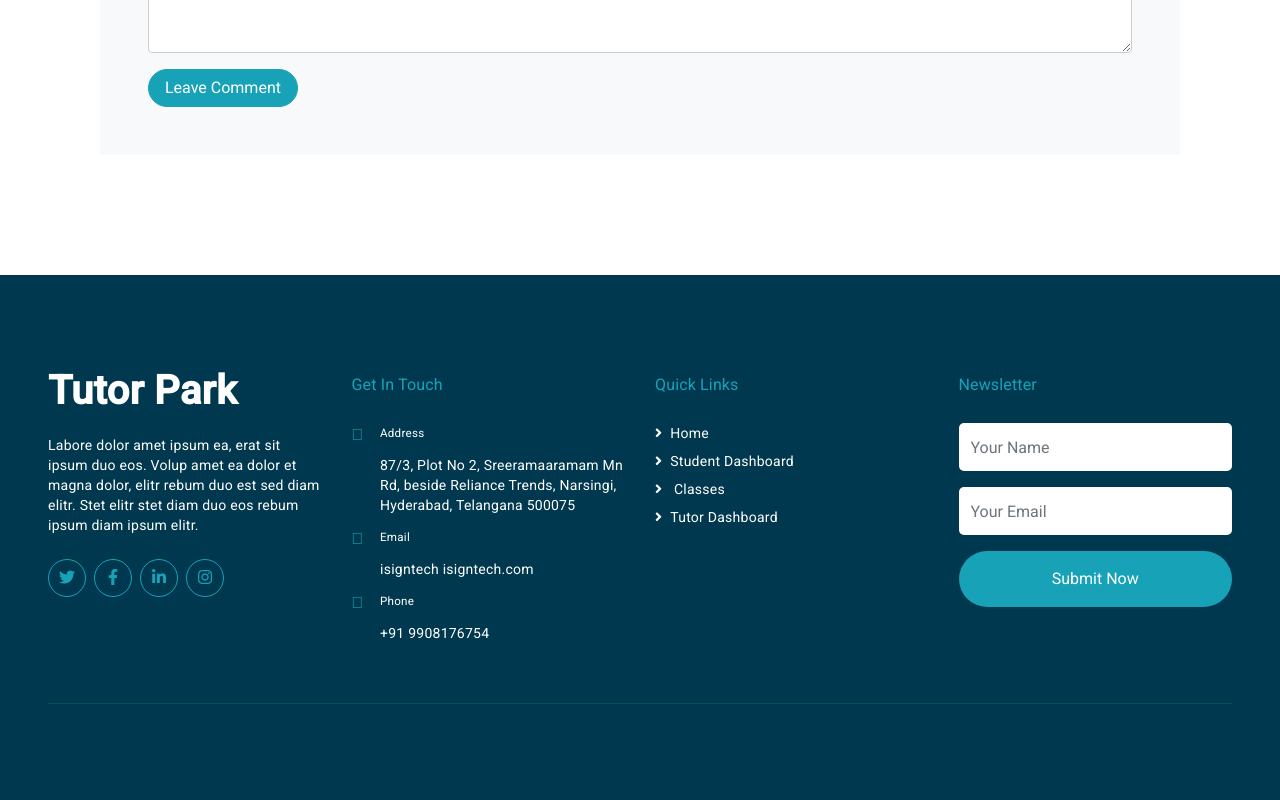
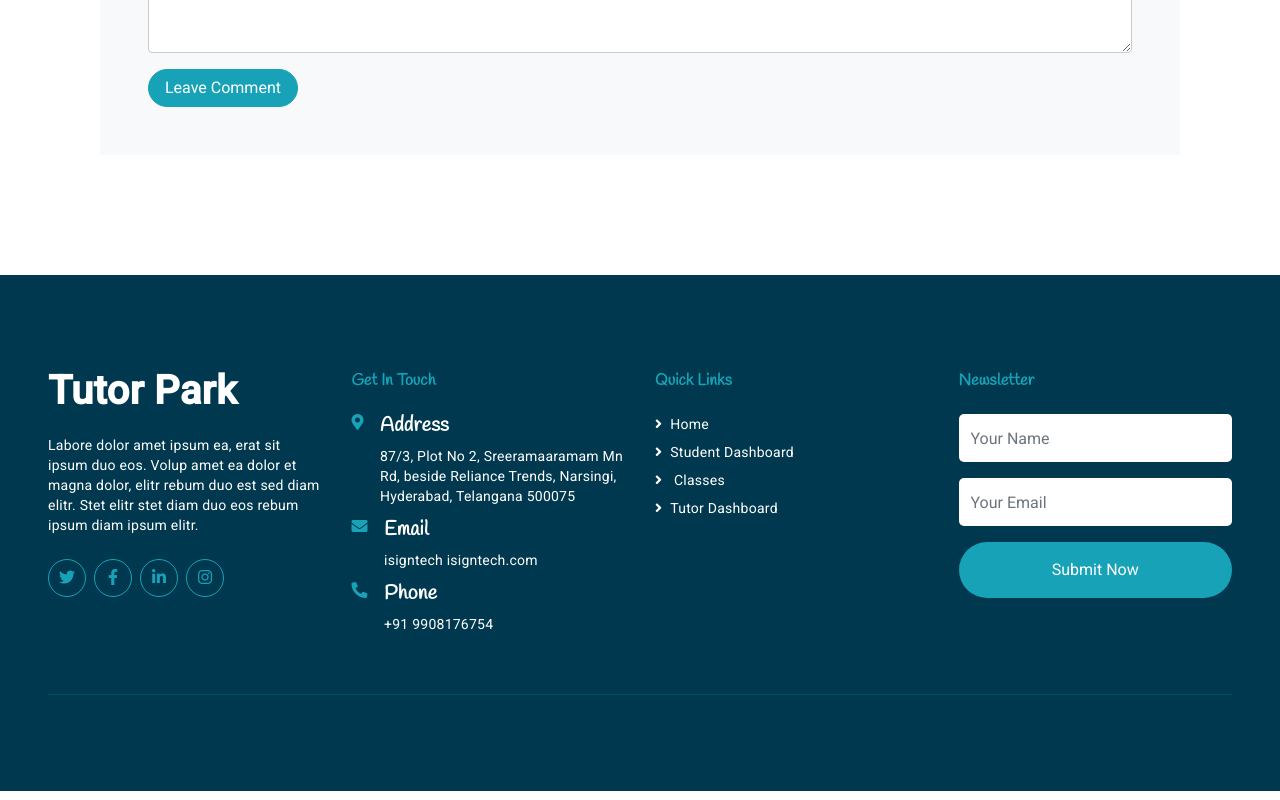
Before and after one commit to charankuramana09/GHT-Frontend, an Angular app in the folder GHT-Project/: page /student in a window 1280 px wide. Shown: the part 2170-2970 px from the top of the page. Built offline with nearby package versions, Linux system fonts and the light colour scheme.

Commit message:
footer updated

```diff
--- a/GHT-Project/src/app/components/arrange-a-tutor/arrange-a-tutor.component.css
+++ b/GHT-Project/src/app/components/arrange-a-tutor/arrange-a-tutor.component.css
@@ -82,3 +82,18 @@ h1, h2, h3, h4, h5, h6,
 h1, .h1 {
     font-size: 2.5rem;
 }
+
+@keyframes fadeInSlideDown {
+    0% {
+        opacity: 0;
+        transform: translateY(-20px);
+    }
+    100% {
+        opacity: 1;
+        transform: translateY(0);
+    }
+}
+
+h1.text-white.m-0 {
+    animation: fadeInSlideDown 5s ease-in-out forwards;
+}
--- a/GHT-Project/src/app/components/footer/footer.component.css
+++ b/GHT-Project/src/app/components/footer/footer.component.css
@@ -0,0 +1,46 @@
+.fa, .far, .fas {
+    font-family: "Font Awesome 5 Free";
+}
+
+
+.fa,.fab,.fad,.fal,.far,.fas {
+    -moz-osx-font-smoothing: grayscale;
+    -webkit-font-smoothing: antialiased;
+    display: inline-block;
+    font-style: normal;
+    font-variant: normal;
+    text-rendering: auto;
+    line-height: 1
+}
+
+.fa, .fas {
+    font-weight: 900;
+}
+
+h1, h2, h3, h4, h5, h6 {
+    margin-top: 0;
+    margin-bottom: 0.5rem;
+}
+
+h1, h2, h3, h4, h5, h6, .h1, .h2, .h3, .h4, .h5, .h6 {
+    margin-bottom: 0.5rem;
+    font-family: "Handlee", cursive;
+    font-weight: bold;
+    line-height: 1.2;
+    color: #00394f;
+}
+
+h5, .h5 {
+    font-size: 1.25rem;
+}
+
+/* h5 {
+    display: block;
+    font-size: 0.83em;
+    margin-block-start: 1.67em;
+    margin-block-end: 1.67em;
+    margin-inline-start: 0px;
+    margin-inline-end: 0px;
+    font-weight: bold;
+    unicode-bidi: isolate;
+} */
```
